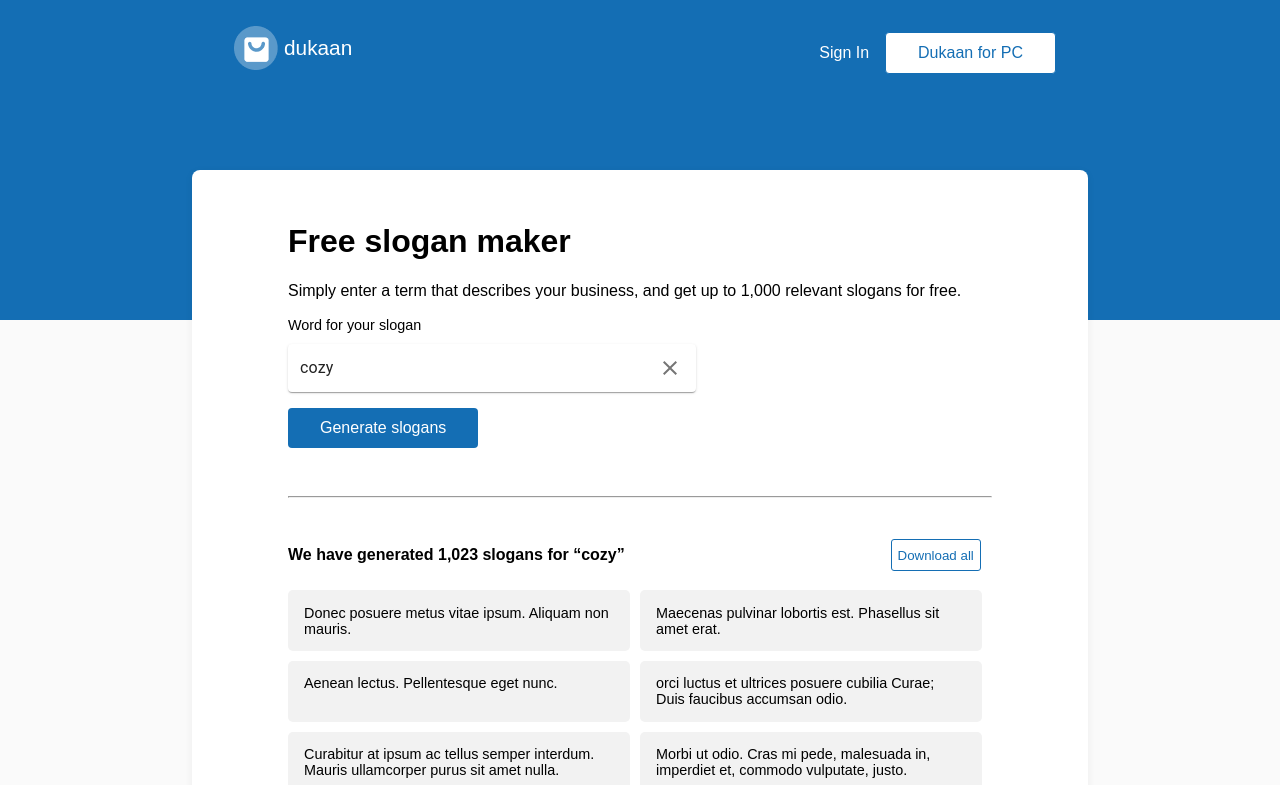
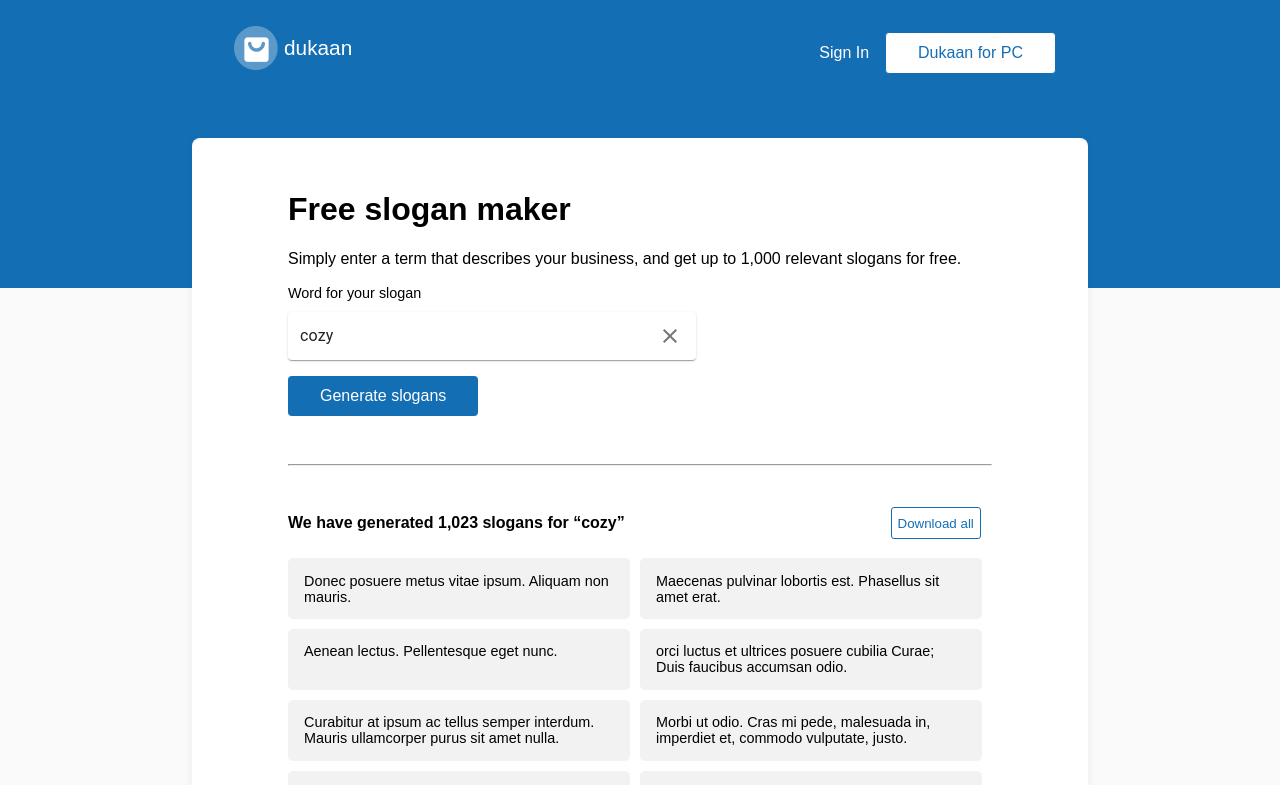
Before and after one commit to codefromrvk/dukaan-demo, a React (Create React App) app: page / in a window 1280 px wide. Shown: the top 785 px of the page. Built offline with nearby package versions, Linux system fonts and the light colour scheme.

Commit message:
Update header.css

```diff
--- a/src/Components/Header/header.css
+++ b/src/Components/Header/header.css
@@ -1,6 +1,6 @@
 .header {
   background: #146eb4;
-  height: 20rem;
+  height: 18rem;
   color: white;
 }
 .header-wrapper {
```
